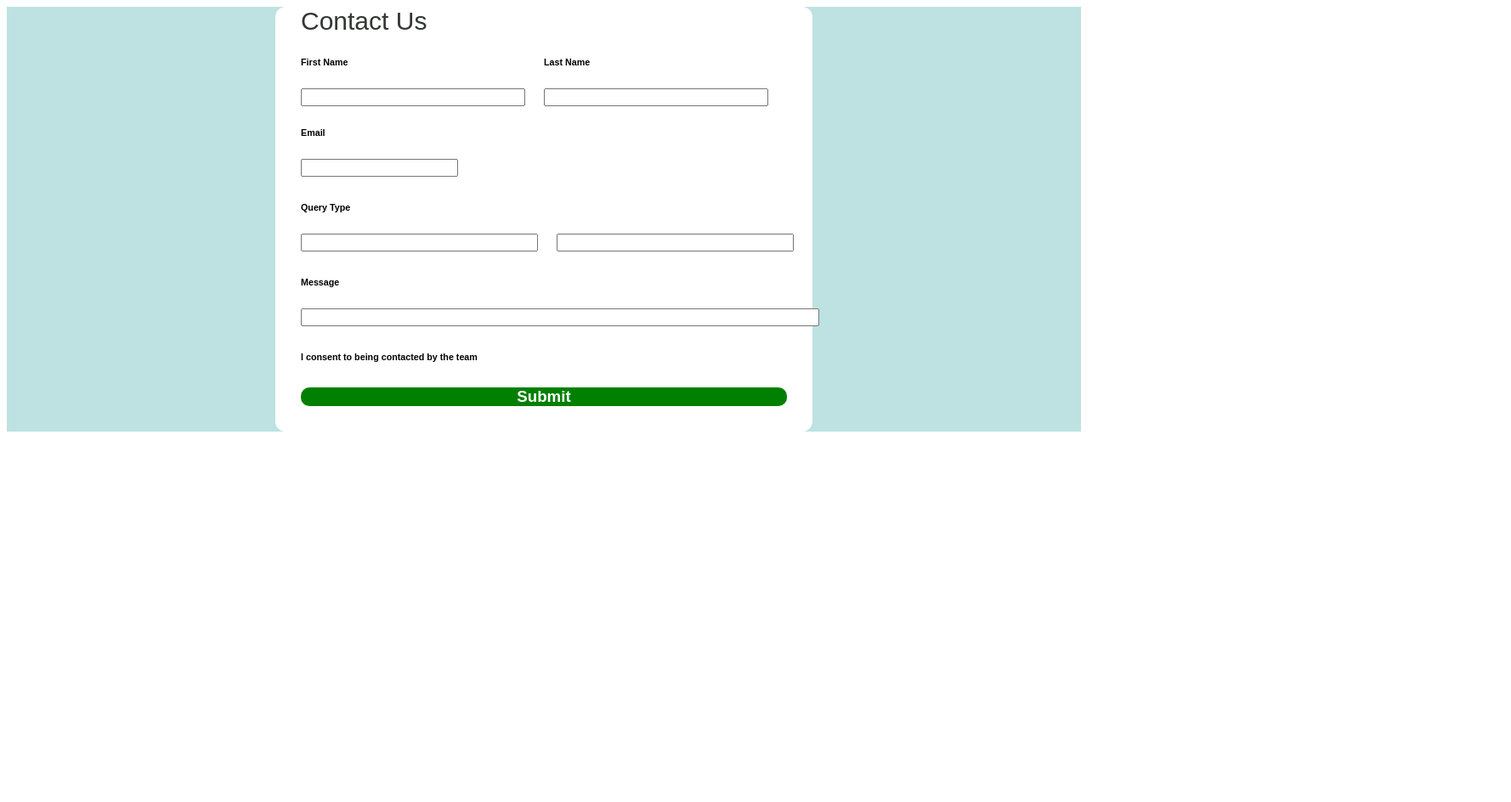
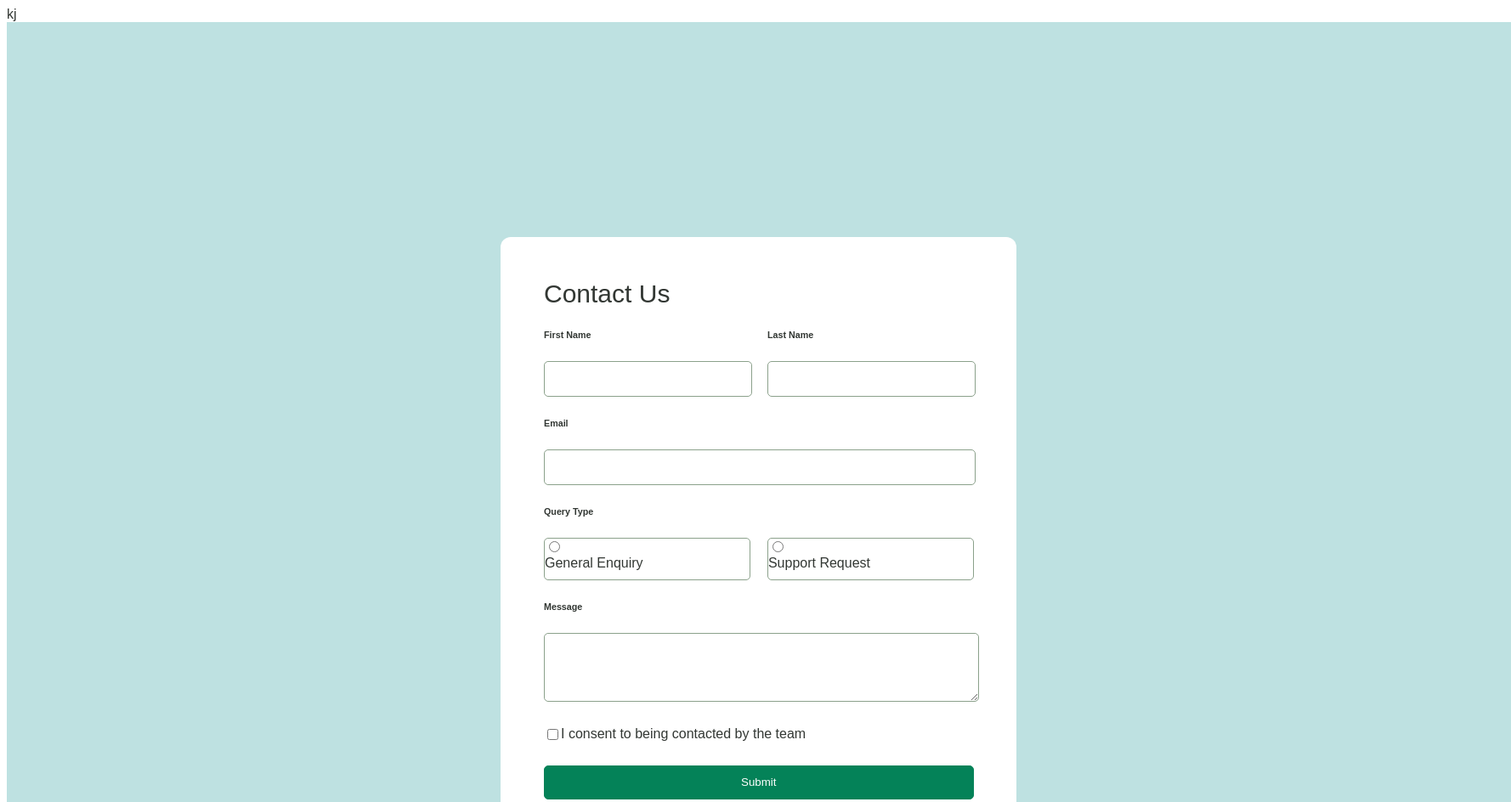
Before and after one commit to akramwasimgithub/contact-form, a plain HTML site: page index.html in a window 1280 px wide. Shown: the top 944 px of the page at 85% size, 1778 px wide, since content can reach past the window. Before the commit the page ends 800 px from the top, so only its background shows below. Drawn offline with Linux system fonts and the light colour scheme.

Commit message:
form created

```diff
--- a/index.html
+++ b/index.html
@@ -13,78 +13,87 @@
   <!-- Feel free to remove these styles or customise in your own stylesheet 👍 -->
   <style>
     * {
-
       font-family: sans-serif;
+      color:#323733;
+    }
+    body{
+      /* overflow: hidden; */
+    }
+    input{
+      /* -webkit-appearance: none; */
+      padding: 0%;
     }
   </style>
-</head>
-
+</head>  kj
   <body>
+    <div style="width:100%;height:100%;background-color: rgb(190, 225, 225);display:flex;justify-content:center;padding:20%;">
+      <div style="width:40%;height:50%;background-color:white;border-radius:12px;padding:4%;">
         <div
-    style="background-color: rgb(190, 225, 225);display:flex; justify-content:center;">
-    <div style="width:50%;height:50%; background-color: white;border-radius:12px;">
-      <div
-        style="font-family:sans-serif;font-size:30px;color:#323733; padding-left: 30px;padding-right: 30px;">
+          style="font-size:30px;">
           Contact Us
         </div>
-      <div style="display:flex;padding-left: 30px;padding-right: 30px;">
-        <div style="width:50%; ">
+        <div style="display:flex;justify-content:space-between;">
+          <div style="width:48%;">
             <div style="width:100%;">
               <h6>First Name</h6>
             </div>
             <div style="width:100%;">
-            <input type="text" name="firstName" style="width:100%;" />
+              <input type="text" name="firstName" style="border-color:rgb(139, 161, 139);border-radius:5px;border-style: solid;border-width: thin;width: 100%;height: 3em;" />
             </div>
           </div>
-        <div style="width:50%;padding-left: 30px;padding-right: 30px;">
+          <div style="width:48%;">
             <div style="width:100%;">
               <h6>Last Name</h6>
             </div>
             <div style="width:100%;">
-            <input type="text" name="lastName" style="width:100%;" />
+              <input type="text" name="lastName" style="border-color: rgb(139, 161, 139);border-radius:5px;border-style: solid;border-width: thin;width: 100%;height: 3em;"/>
             </div>
           </div>
         </div>
-      <div style="width:100%;padding-left: 30px;padding-right: 30px;">
-        <div style="width: 100%;">
+        <div style="width:100%;">
+          <div style="width:100%;">
             <h6>Email</h6>
           </div>
           <div>
-          <input style="display: inline-block;">
+            <input type="text" style="border-color:rgb(139, 161, 139);border-radius:5px;border-style: solid;border-width: thin;width: 100%;height: 3em;">
           </div>
         </div>
-      <div style="margin-top: 30px;margin-bottom: 30px;">
-        <div style="padding-left: 30px;">
+        <div style="width:100%;">
+          <div style="width: 100%;">
             <h6>Query Type</h6>
           </div>
-        <div style="display: flex;padding-left: 30px; padding-right: 30px;">
-          <div style="width: 50%;">
-            <input style="width: 100%;">
+          <div style="display:flex;justify-content: space-between;">
+            <div style="width:48%;display: flex;justify-content: start;">
+              <div style="border-color:rgb(139, 161, 139);border-radius:5px;border-style: solid;border-width: thin;width: 100%;height: 3em;">
+                <div><input type="radio" name="generalEnquiry"/></div>
+                <div>General Enquiry</div>
               </div>
-          <div style="width: 50%;    padding-left: 30px;">
-            <input style="width: 100%;">
+            </div>
+            <div style="width:48%;display: flex;justify-content: start;">
+              <div type="text" style="border-color:rgb(139, 161, 139);border-radius:5px;border-style: solid;border-width: thin;width: 100%;height: 3em;">
+                <div><input type="radio" name="supportRequest"/></div>
+                <div>Support Request</div>
               </div>
             </div>
           </div>
-      <div style="margin-top: 30px;margin-bottom: 30px;padding-left: 30px;">
-        <div style="width: 100%; ">
+        </div>
+        <div style="width:100%;">
+          <div style="width: 100%;">
             <h6>Message</h6>
           </div>
-        <div style="width: 100%;">
-          <input style="width: 100%;">
+          <div style="width:100%;">
+            <textarea id="message" name="message" rows="5" cols="33" style="border-color:rgb(139, 161, 139);border-radius:5px;border-style: solid;border-width: thin;width: 100%;" >
+            </textarea>
           </div>
         </div>
-      <div style="width: 100%; margin-top: 30px;margin-bottom: 30px">
-        <div style="padding-left: 30px;padding-right: 30px;">
-          <h6>I consent to being contacted by the team</h6>
+        <div style="width:100%;margin: 5% 0% 5% 0%;display:flex;justify-content: start;">
+          <div><input type="checkbox" id="horns" name="horns" /></div>
+          <div>I consent to being contacted by the team</div>
         </div>
-        <div
-          style="background-color: green;text-align: center; border-radius: 10px;margin-left: 30px;margin-right: 30px;margin-top: 30px;">
-          <h3 style="color: white;"> Submit </h3>
+        <div style="width: 100%;">
+          <button type="submit" style="color: white;background-color:rgb(4, 130, 88);text-align:center;border-radius:5px;width: 100%;height: 3em; border-style: solid; border-width: thin;border-color: rgb(4, 130, 88);"> Submit </button>
         </div>
       </div>
     </div>
-
   </body>
-
 </html>
```
Also changed, not shown: design/desktop-design.jpg, 1 other file. Lines whose indentation alone changed are shown as unchanged.
